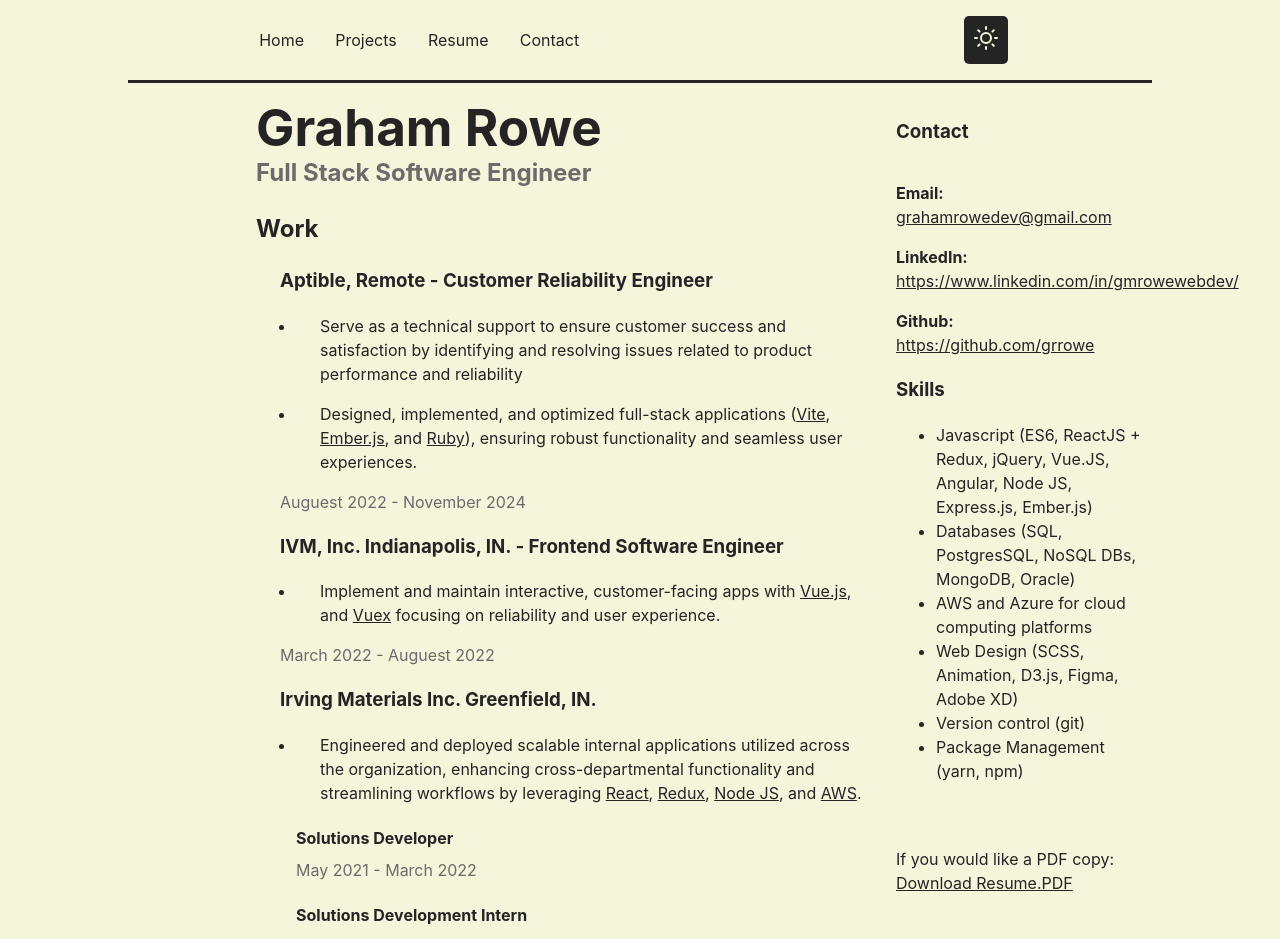
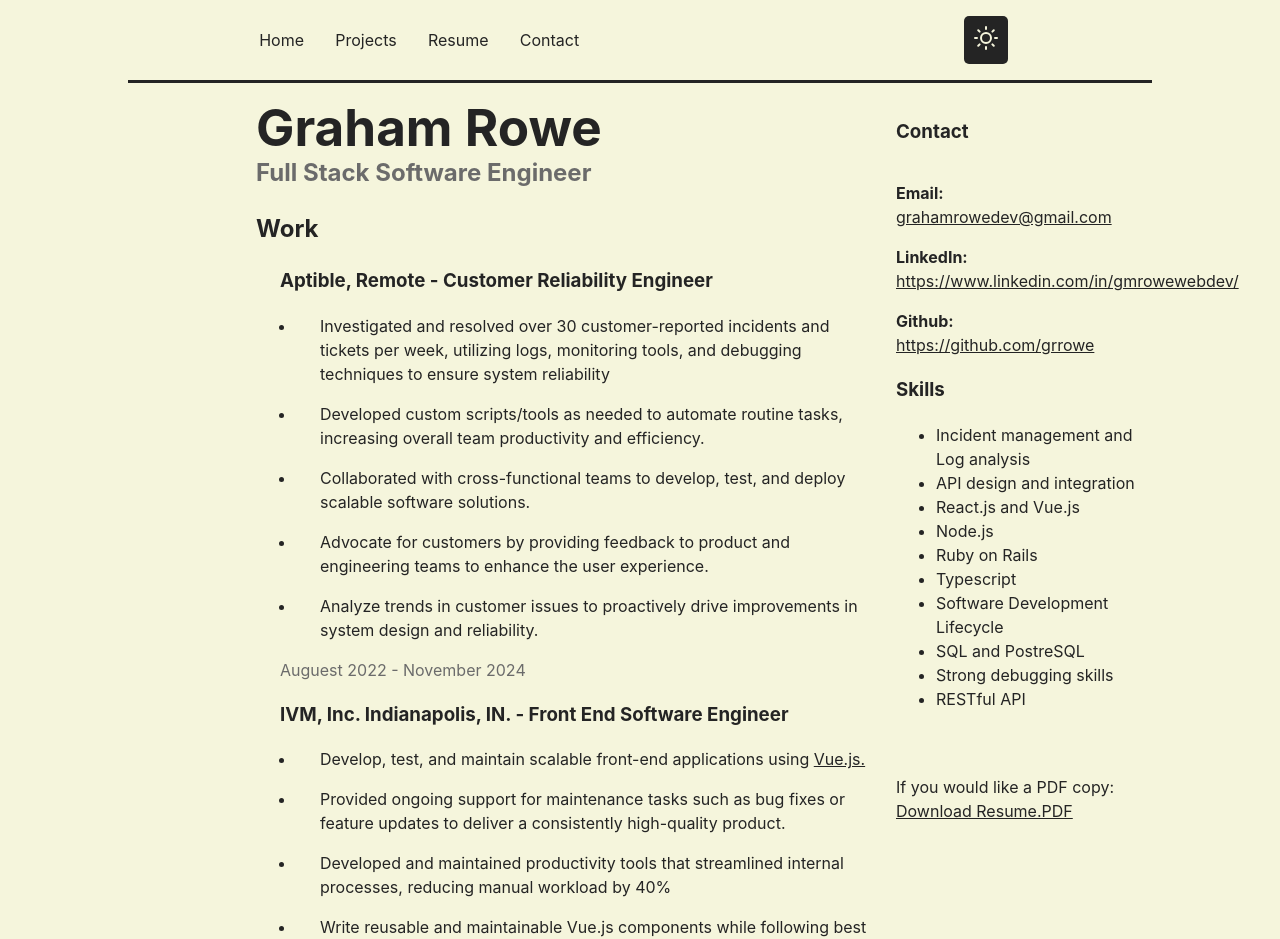
Before and after one commit to grrowe/grahamrowe.dev-ts, a React (Vite) app: page /my-creds in a window 1280 px wide. Shown: the top 939 px of the page. Built offline with nearby package versions, Linux system fonts and the light colour scheme.

Commit message:
freshen up resume page

```diff
--- a/src/ui/resume/resume.tsx
+++ b/src/ui/resume/resume.tsx
@@ -22,27 +22,33 @@ const Resume = () => {
               </h3>
               <li className="tab">
                 <p>
-                  Serve as a technical support to ensure customer success and
-                  satisfaction by identifying and resolving issues related to
-                  product performance and reliability
+                  Investigated and resolved over 30 customer-reported incidents
+                  and tickets per week, utilizing logs, monitoring tools, and
+                  debugging techniques to ensure system reliability
                 </p>
               </li>
               <li className="tab">
                 <p>
-                  Designed, implemented, and optimized full-stack applications (
-                  <a href="https://vite.dev/" target="_blank">
-                    Vite
-                  </a>
-                  ,{" "}
-                  <a href="https://emberjs.com/" target="_blank">
-                    Ember.js
-                  </a>
-                  , and{" "}
-                  <a href="https://www.ruby-lang.org/en/" target="_blank">
-                    Ruby
-                  </a>
-                  ), ensuring robust functionality and seamless user
-                  experiences.
+                  Developed custom scripts/tools as needed to automate routine
+                  tasks, increasing overall team productivity and efficiency.
+                </p>
+              </li>
+              <li className="tab">
+                <p>
+                  Collaborated with cross-functional teams to develop, test, and
+                  deploy scalable software solutions.
+                </p>
+              </li>
+              <li className="tab">
+                <p>
+                  Advocate for customers by providing feedback to product and
+                  engineering teams to enhance the user experience.
+                </p>
+              </li>
+              <li className="tab">
+                <p>
+                  Analyze trends in customer issues to proactively drive
+                  improvements in system design and reliability.
                 </p>
               </li>
               <div className="darkColor negTab">
@@ -52,59 +58,68 @@ const Resume = () => {
 
             <div>
               <h3 className="negTab">
-                IVM, Inc. Indianapolis, IN. - Frontend Software Engineer
+                IVM, Inc. Indianapolis, IN. - Front End Software Engineer
               </h3>
               <li className="tab">
                 <p>
-                  Implement and maintain interactive, customer-facing apps with{" "}
+                  Develop, test, and maintain scalable front-end applications
+                  using{" "}
                   <a href="https://vuejs.org/" target="_blank">
-                    Vue.js
+                    Vue.js.
                   </a>
-                  , and{" "}
-                  <a href="https://vuex.vuejs.org/" target="_blank">
-                    Vuex
-                  </a>{" "}
-                  focusing on reliability and user experience.
+                </p>
+              </li>
+              <li className="tab">
+                <p>
+                  Provided ongoing support for maintenance tasks such as bug
+                  fixes or feature updates to deliver a consistently
+                  high-quality product.
+                </p>
+              </li>
+              <li className="tab">
+                <p>
+                  Developed and maintained productivity tools that streamlined
+                  internal processes, reducing manual workload by 40%
+                </p>
+              </li>
+              <li className="tab">
+                <p>
+                  Write reusable and maintainable Vue.js components while
+                  following best practices in component-based architecture.
                 </p>
               </li>
               <div className="darkColor negTab">March 2022 - Auguest 2022</div>
             </div>
 
             <div>
-              <h3 className="negTab">Irving Materials Inc. Greenfield, IN.</h3>
+              <h3 className="negTab">Irving Materials Inc. Greenfield, IN. - Full Stack Software Engineer</h3>
 
               <li className="tab">
                 <p>
-                  Engineered and deployed scalable internal applications
-                  utilized across the organization, enhancing cross-departmental
-                  functionality and streamlining workflows by leveraging{" "}
-                  <a href="https://react.dev/" target="_blank">
-                    React
-                  </a>
-                  ,{" "}
-                  <a href="https://redux.js.org/" target="_blank">
-                    Redux
-                  </a>
-                  ,{" "}
-                  <a href="https://nodejs.org/en" target="_blank">
-                    Node JS
-                  </a>
-                  , and{" "}
-                  <a
-                    href="https://aws.amazon.com/"
-                    target="_
-                  // blank"
-                  >
-                    AWS
-                  </a>
-                  .
+                  Created user-friendly applications to support employees in
+                  improving efficiency and task management.
+                </p>
+              </li>
+              <li className="tab">
+                <p>
+                  Developed secure, scalable software solutions by utilizing
+                  industry best practices for coding and architecture.
+                </p>
+              </li>
+              <li className="tab">
+                <p>
+                  Integrated third-party APIs to enhance overall application
+                  functionality and improve user experience.
+                </p>
+              </li>
+              <li className="tab">
+                <p>
+                  Collaborated with cross-functional teams to deliver
+                  high-quality products on time and within budget constraints.
                 </p>
               </li>
 
-              <h4 className="noMarginTop">Solutions Developer</h4>
-              <div className="darkColor">May 2021 - March 2022</div>
-              <h4 className="noMarginTop">Solutions Development Intern</h4>
-              <div className="darkColor">March 2020 - May 2021</div>
+              <div className="darkColor">March 2020 - March 2022</div>
             </div>
           </ul>
         </div>
@@ -142,15 +157,16 @@ const Resume = () => {
         <div className="skills">
           <h3>Skills</h3>
           <ul className="skillsList">
-            <li>
-              Javascript (ES6, ReactJS + Redux, jQuery, Vue.JS, Angular, Node
-              JS, Express.js, Ember.js)
-            </li>
-            <li>Databases (SQL, PostgresSQL, NoSQL DBs, MongoDB, Oracle)</li>
-            <li>AWS and Azure for cloud computing platforms</li>
-            <li>Web Design (SCSS, Animation, D3.js, Figma, Adobe XD)</li>
-            <li>Version control (git)</li>
-            <li>Package Management (yarn, npm)</li>
+            <li>Incident management and Log analysis</li>
+            <li>API design and integration</li>
+            <li>React.js and Vue.js</li>
+            <li>Node.js</li>
+            <li>Ruby on Rails</li>
+            <li>Typescript</li>
+            <li>Software Development Lifecycle</li>
+            <li>SQL and PostreSQL</li>
+            <li>Strong debugging skills</li>
+            <li>RESTful API</li>
           </ul>
 
           <DownloadResume />
```
Also changed, not shown: 1 other file (tests, documents, lock files or other folders).
